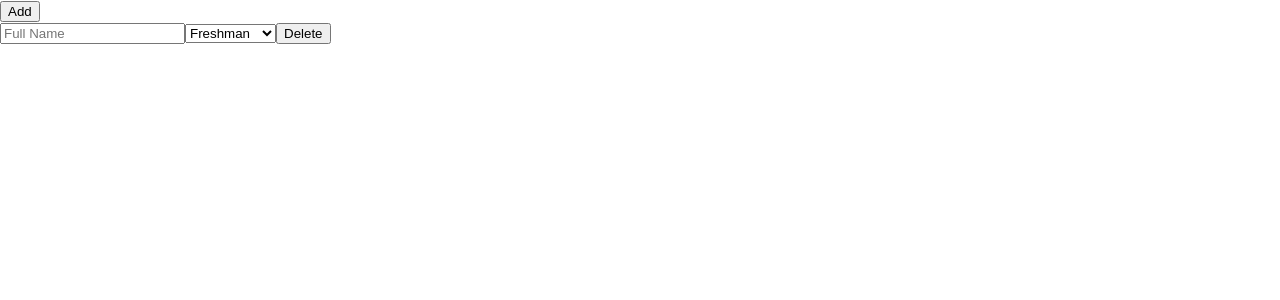
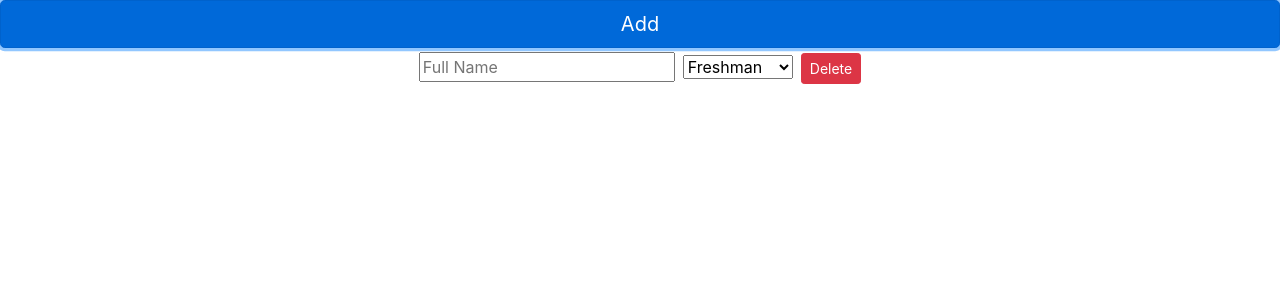
Before and after one commit to AyushSehgal/BuddyPairing, a React (Create React App) app: page / in a window 1280 px wide. Both pictures are taken after a click on the button "Add". Shown: the top 300 px of the page. Built offline with nearby package versions, Linux system fonts and the light colour scheme.

Commit message:
initialize bootstrap

```diff
--- a/src/App.js
+++ b/src/App.js
@@ -1,6 +1,7 @@
 import React from "react";
 import logo from "./logo.svg";
 import "./App.css";
+import "bootstrap/dist/css/bootstrap.css";
 
 import Person from "./components/Person";
 import { Button, Form, FormGroup, Label, Input } from "reactstrap";
@@ -43,9 +44,9 @@ class App extends React.Component {
 
   render() {
     return (
-      <div id="mainContainer">
+      <div id="mainContainer" className="App">
         <button
-          className="btn-primary"
+          className="btn btn-primary btn-lg btn-block"
           onClick={this.addStudent}
           value="Append"
         >
--- a/src/components/Person.js
+++ b/src/components/Person.js
@@ -1,12 +1,13 @@
 import React, { Component } from "react";
 import App from "../App";
+import "bootstrap/dist/css/bootstrap.css";
 
 export default class Person extends Component {
   render() {
     return (
       <div>
-        <input type="text" placeholder="Full Name" />
-        <select>
+        <input type="text" placeholder="Full Name" className="m-1" />
+        <select className="m-1">
           <option value="freshman">Freshman</option>
           <option value="sophomore">Sophomore</option>
           <option value="junior">Junior</option>
@@ -14,7 +15,7 @@ export default class Person extends Component {
           <option value="grad">Graduate</option>
         </select>
         <button
-          className="btn-primary"
+          className="btn btn-sm btn-danger m-1"
           onClick={() => {
             this.props.func(this.props.id);
           }}
```
